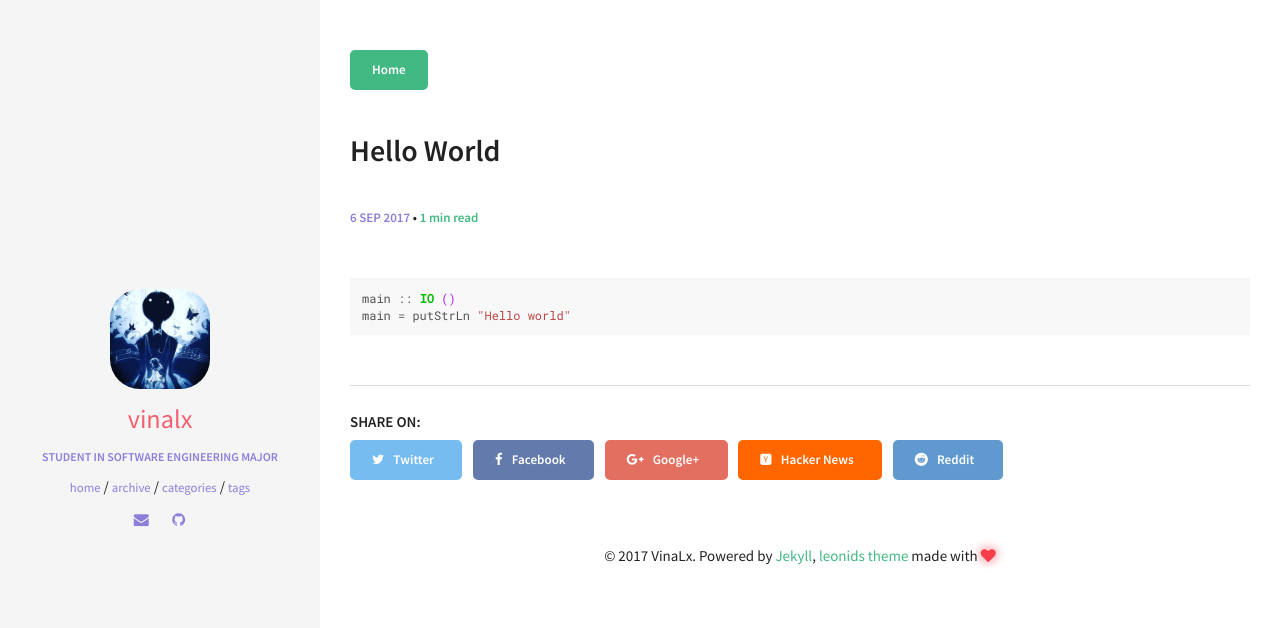
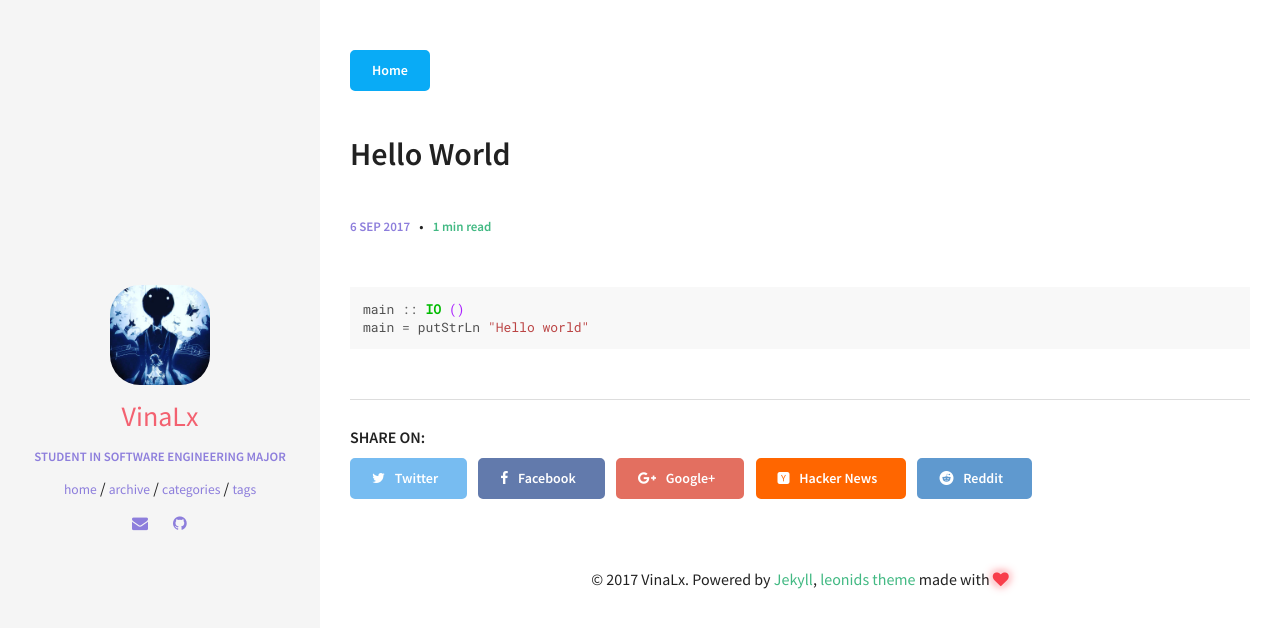
Before and after one commit to VinaLx/VinaLx.github.io, a Jekyll site: the page built from _posts/2017-09-06-hello-world.md, in a window 1280 px wide. Shown: the top 628 px of the page. Built offline with Jekyll 4.4.1, drawn with Linux system fonts in a browser that asks for light colours.

Commit message:
font-size adjustment

```diff
--- a/_layouts/post.html
+++ b/_layouts/post.html
@@ -2,7 +2,7 @@
 layout: default
 ---
 
-<a class="btn" href= "{{ site.url }}/" >
+<a class="btn btn-info" href= "{{ site.url }}/" >
   Home
 </a>
 {% if page.image.feature %}
@@ -29,7 +29,7 @@ layout: default
       <span class="post-date">
         {{ page.date | date: "%-d %b %Y" | upcase }}
       </span>
-      •
+       •
       {% include read_time.html %}
     </span>
 
--- a/_layouts/post_listing.html
+++ b/_layouts/post_listing.html
@@ -19,12 +19,12 @@ layout: default
       {% endfor %}
       {% endif %}
     </p>
-    <h4>
+    <h3>
       <a href="{{ site.url }}{{ post.url }}" class="post-title" title="{{ post.title }}">{{ post.title }}</a>
       {% if post.link %}
       <a class="post-title-link" href="{{ post.link }}" target="_blank" title="{{ post.title }}"><i class="fa fa-external-link"></i></a>
       {% endif %}
-    </h4>
+    </h3>
 
     {% if post.author %}
       {% assign author = site.data.authors[post.author] %}
--- a/_sass/components/_variables.scss
+++ b/_sass/components/_variables.scss
@@ -27,7 +27,7 @@ $font-family-monospace:      "Roboto Mono", "Courier New", monospace !default;
 $font-family-base:           $font-family-sans-serif !default;
 
 // Pixel value used to responsively scale all typography. Applied to the `<html>` element.
-$font-size-root:             15px !default;
+$font-size-root:             16px !default;
 
 $font-size-base:             $font-size-root !default;
 $font-size-lg:               $font-size-root * 1.25 !default;
--- a/_sass/pages/_layout.scss
+++ b/_sass/pages/_layout.scss
@@ -30,7 +30,6 @@
     display: block;
     color: #F36170;
     font-size: 1.75em;
-    text-transform: lowercase;
     text-align: center;
     margin-top: 10px;
   }
--- a/_sass/pages/_post.scss
+++ b/_sass/pages/_post.scss
@@ -65,6 +65,7 @@ section.post {
   font-weight: bold;
 	.post-date {
 		color: $secondary;
+        padding-right: 0.5em;
 	}
 	.post-author {
 		text-transform: uppercase;
@@ -76,6 +77,7 @@ section.post {
 	}
   .read-time {
     color: $primary;
+    padding-left: 0.5em;
   }
 }
 
```
